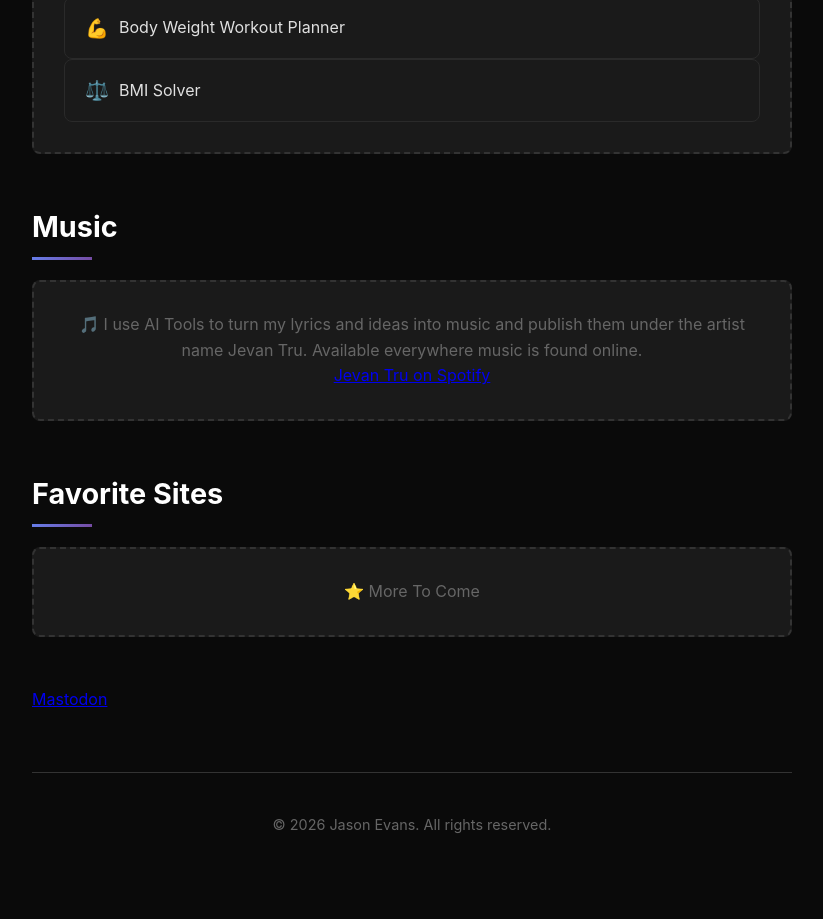
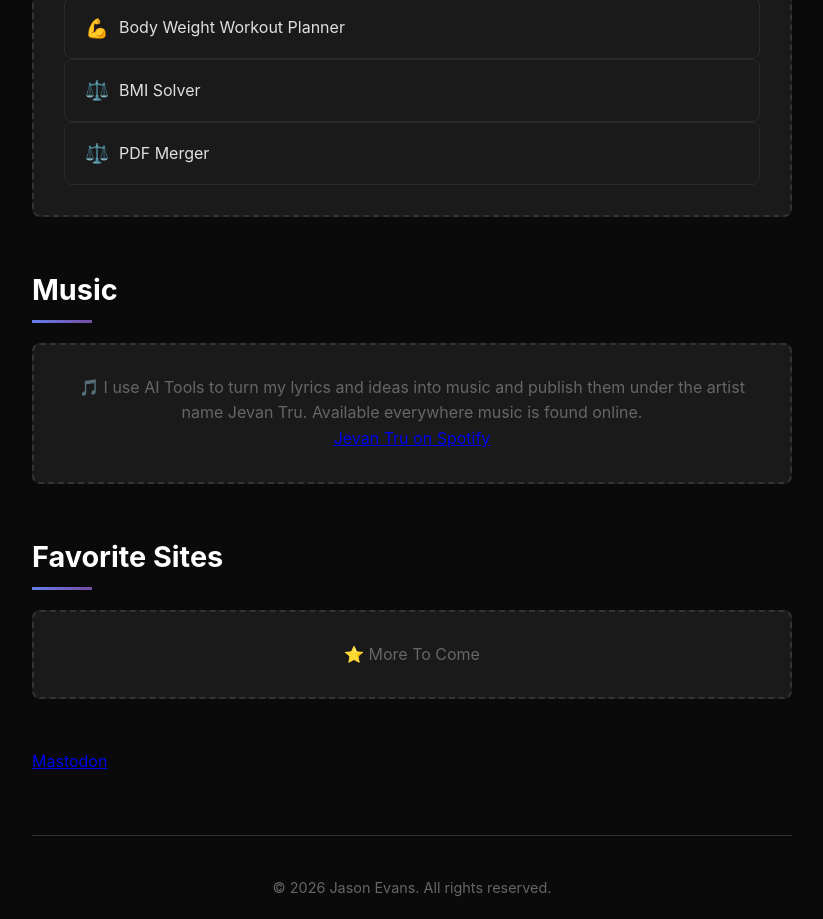
Before and after one commit to jevansfp/jevansfp.github.io, a plain HTML site: page index.html in a window 1280 px wide. Shown: the part 1440-2359 px from the top of the page, without its empty margins (228-1051 px from the left). Before the commit the page ends 2336 px from the top, so only its background shows below. Drawn offline with Linux system fonts and the light colour scheme.

Commit message:
Add PDF Merger link to index.html

```diff
--- a/index.html
+++ b/index.html
@@ -241,7 +241,10 @@
             <span class="social-icon">⚖️</span>
             <span>BMI Solver</span>
         </a>
-
+<a href="pdfmerger.html" class="social-link">
+            <span class="social-icon">⚖️</span>
+            <span>PDF Merger</span>
+        </a>
             </div>
         </section>
 
```
